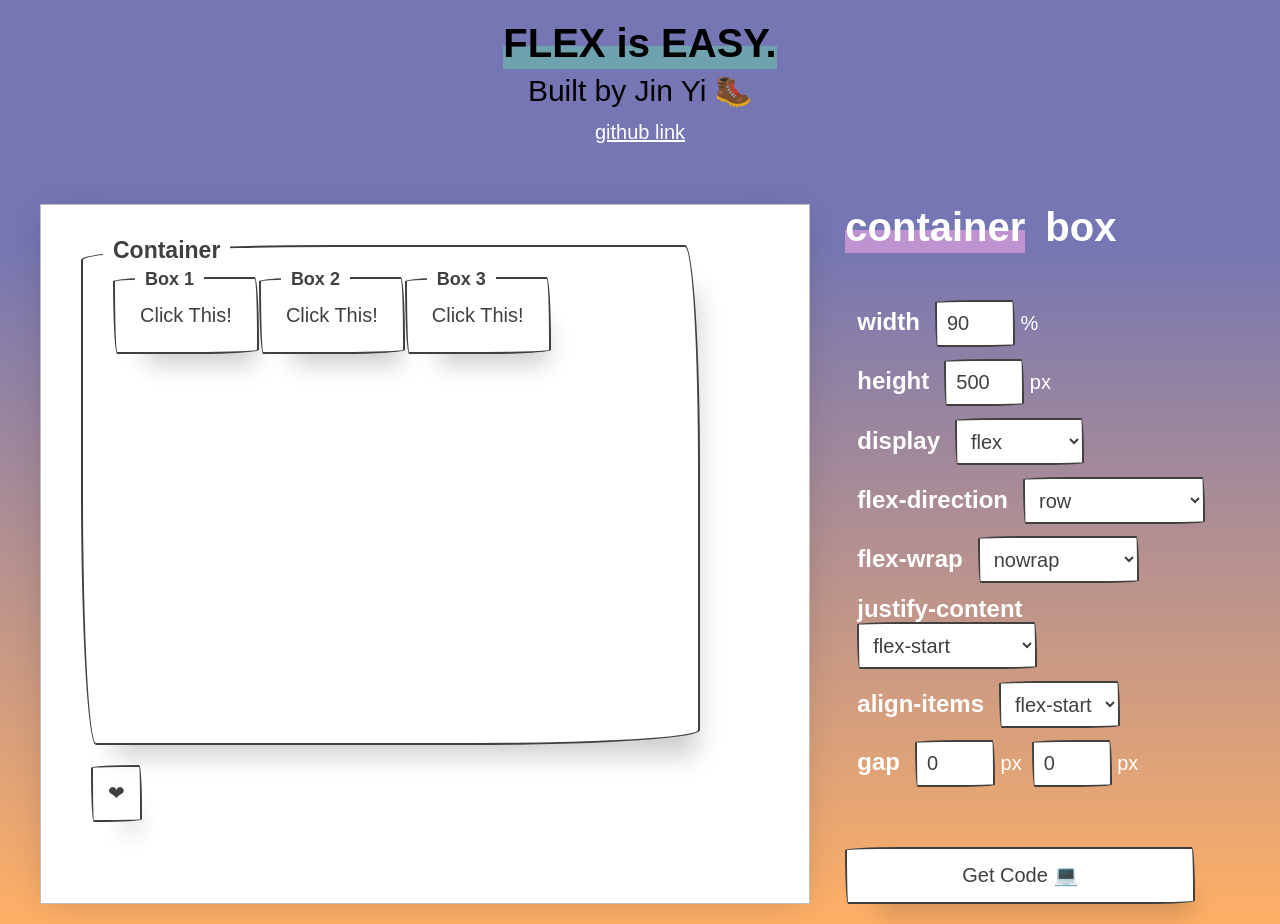
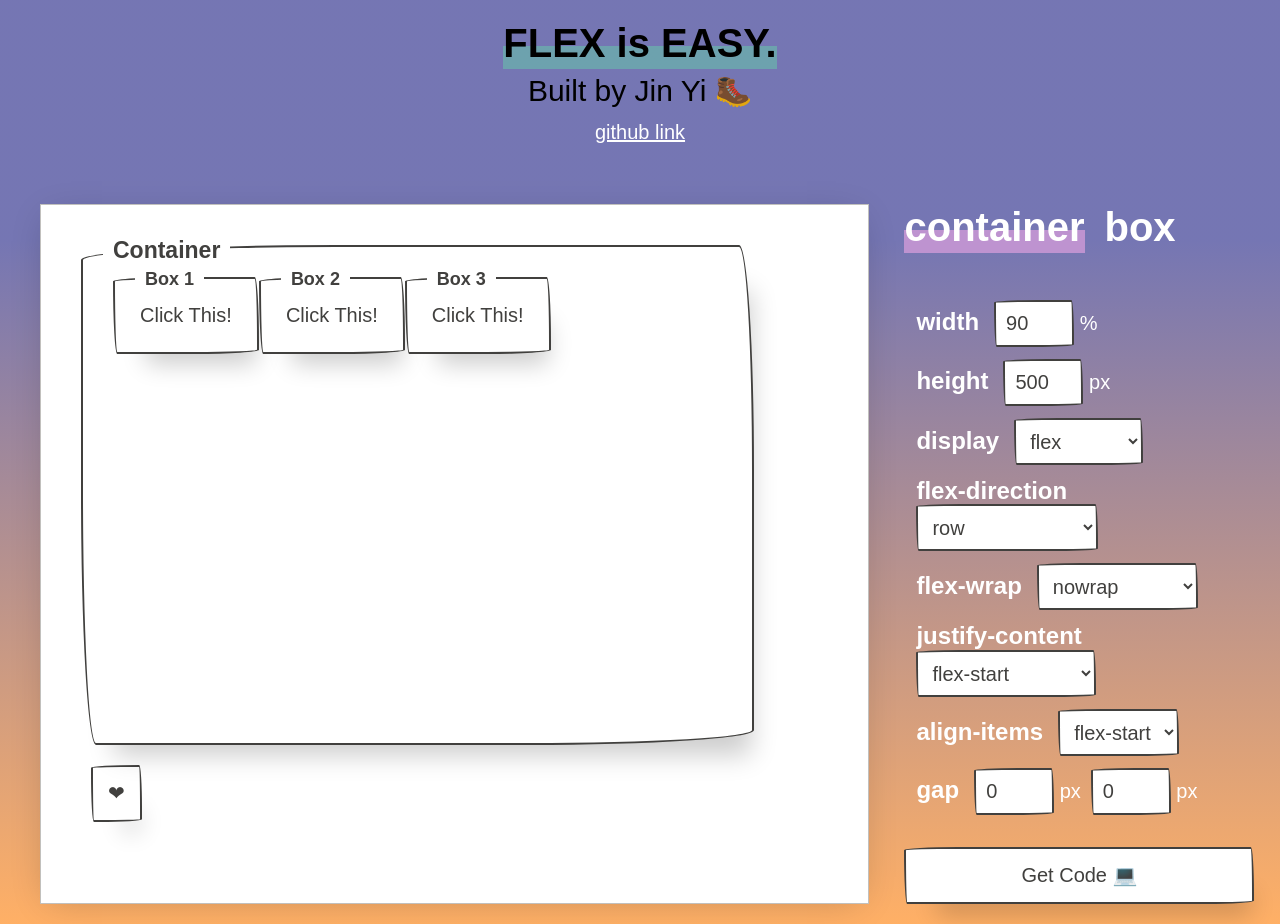
Before and after one commit to viva-jinyi/FLEXisEASY, a Vue app: page / in a window 1280 px wide. Built offline with nearby package versions, Linux system fonts and the light colour scheme; a web font is replaced by a local one.

Commit message:
chore: 레이아웃 수정

```diff
--- a/src/views/MainView.vue
+++ b/src/views/MainView.vue
@@ -47,7 +47,7 @@ export default {
   }
 }
 .left{
-  width: 65%;
+  width: 70%;
   @media only screen and (max-width: 920px) {
     & {
       width: 100%;
@@ -55,7 +55,7 @@ export default {
   }
 }
 .right{
-  width: 35%;
+  width: 30%;
   @media only screen and (max-width: 920px) {
     & {
       width: 100%;
```
